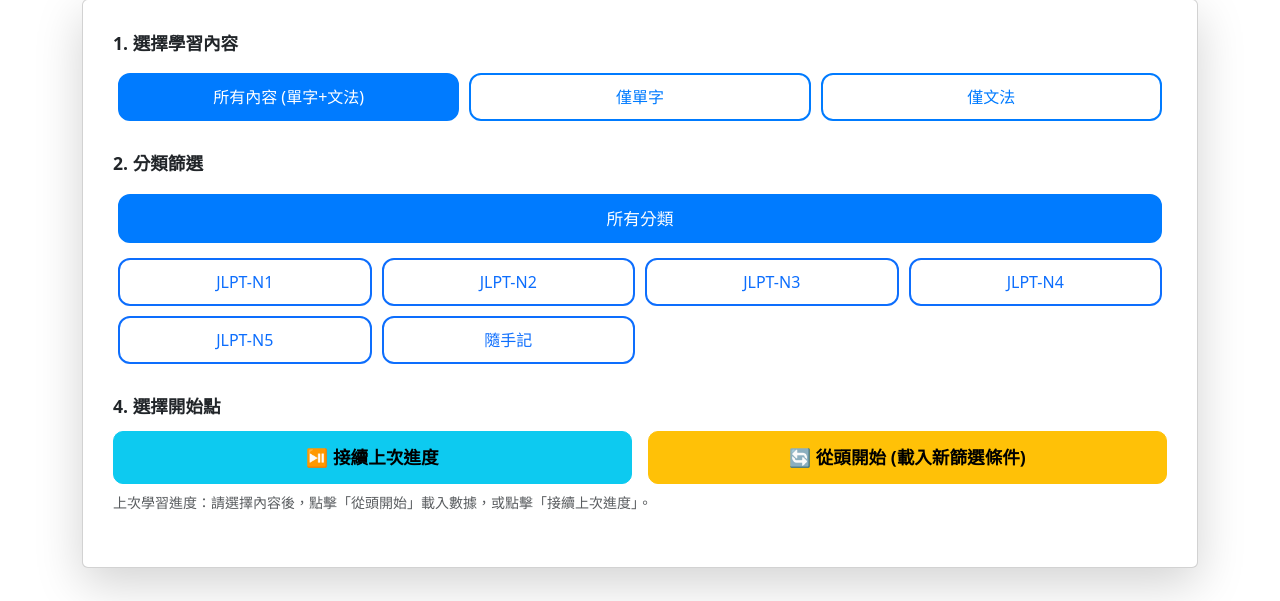
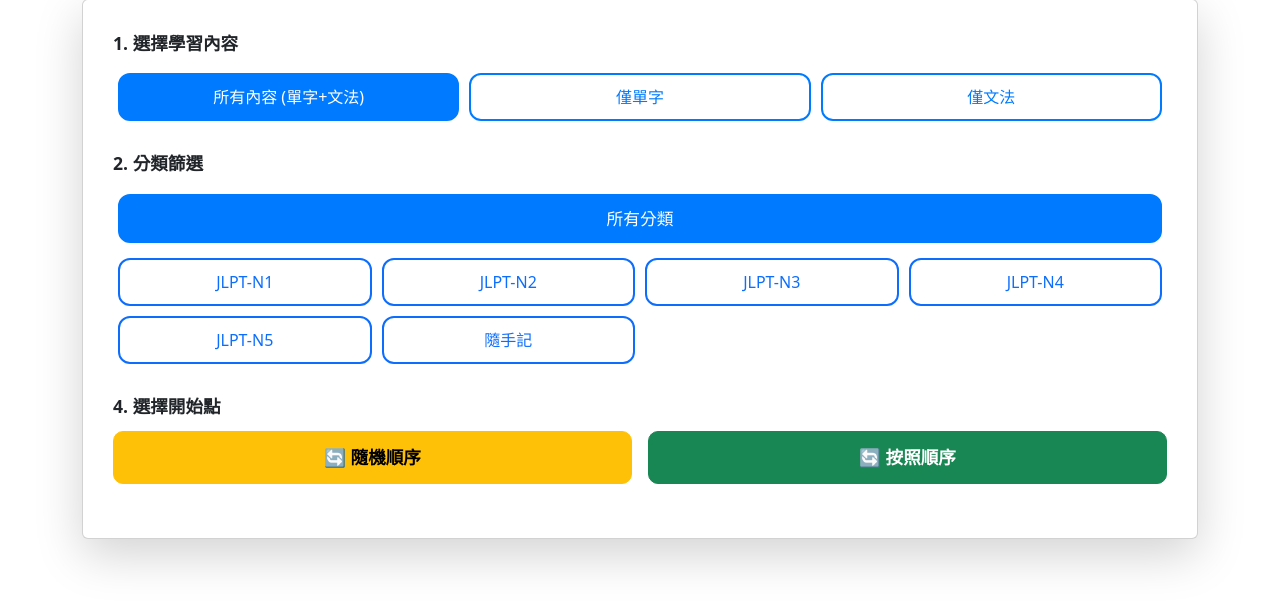
Before and after one commit to MaYu-Yu/jp_note, a Flask app: page /flashcard/select in a window 1280 px wide. Shown: the part 199-800 px from the top of the page. Run offline with Flask 3, Linux system fonts and the light colour scheme; data comes from the database, SQL or seed files in the repository; both versions use the stored data as it was after the commit.

Commit message:
add flashcard_select random button

```diff
--- a/app.py
+++ b/app.py
@@ -1054,6 +1054,7 @@ def api_get_flashcard(index):
     """根據 Session 中的篩選條件和指定索引獲取一整個批次卡片。"""
 
     filters = session.get('last_flashcard_filters')
+    random_sort = session.get('random_sort', False)
     total_count = session.get('flashcard_total_count', 0)
 
     if not filters or index < 0:
@@ -1112,6 +1113,9 @@ def api_get_flashcard(index):
             cards.append(card_dict)
 
         conn.close()
+        if random_sort:
+            random.shuffle(cards)
+
         return jsonify({'success': True, 'cards': cards})
 
     except sqlite3.Error as e:
@@ -1156,7 +1160,7 @@ def update_flashcard_index():
 @app.route('/flashcard/deck')
 def flashcard_deck():
     """API 單字卡顯示區"""
-    action = request.args.get('action', 'resume')
+    action = request.args.get('action')
 
     filters = session.get('last_flashcard_filters', {})
     total_count = session.get('flashcard_total_count', 0)
@@ -1164,12 +1168,13 @@ def flashcard_deck():
         flash('請先在設定頁面載入單字卡內容。', 'warning')
         return redirect(url_for('flashcard_select'))
 
-    current_index = session.get('last_flashcard_index', 0)
+    current_index = 0
+    session['last_flashcard_index'] = 0
 
-    if action == 'start':
-        current_index = 0
-        session['last_flashcard_index'] = 0
-
+    if action == 'random':
+        session['random_sort'] = True
+    else:
+        session['random_sort'] = False
     if total_count > 0:
         if current_index >= total_count:
              current_index = 0
--- a/templates/flashcard_select.html
+++ b/templates/flashcard_select.html
@@ -21,9 +21,11 @@
         .d-flex.flex-wrap button {
             /* 共用基礎樣式 */
             margin: 5px;
-            border-radius: 12px; /* 確保圓潤方形和對稱圓弧 */
+            border-radius: 12px;
+            /* 確保圓潤方形和對稱圓弧 */
             font-weight: 500;
-            padding: 10px 15px; /* 確保圓弧對稱所需的飽滿度 */
+            padding: 10px 15px;
+            /* 確保圓弧對稱所需的飽滿度 */
             min-width: 100px;
             transition: all 0.2s ease-in-out;
             text-align: center;
@@ -39,7 +41,8 @@
 
         /* 2 & 3. 分類和詞性的 "所有" 選項：全寬獨立成行 */
         .all-full-width {
-            width: calc(100% - 10px) !important; /* 佔滿一行並保持邊距 */
+            width: calc(100% - 10px) !important;
+            /* 佔滿一行並保持邊距 */
             margin-bottom: 10px !important;
             flex-grow: 0 !important;
             font-size: 1.05rem;
@@ -59,6 +62,7 @@
             color: white;
             font-weight: bold;
         }
+
         .btn-outline-highlight {
             color: #007bff;
             border-color: #007bff;
@@ -72,6 +76,7 @@
             color: white;
             font-weight: bold;
         }
+
         .btn-outline-success-highlight {
             color: #28a745;
             border-color: #28a745;
@@ -79,7 +84,9 @@
         }
 
         /* 點擊或選中時的視覺效果 */
-        .btn:active, .btn.active, .btn:focus {
+        .btn:active,
+        .btn.active,
+        .btn:focus {
             box-shadow: 0 4px 6px rgba(0, 0, 0, 0.1);
             transform: translateY(-1px);
         }
@@ -99,7 +106,6 @@
             font-weight: bold;
             flex-grow: 1;
         }
-
     </style>
 </head>
 
@@ -163,9 +169,9 @@
 
                             {# 迭代 MASTER_POS_LIST_RAW，但 data-value 傳遞縮寫 #}
                             {% for pos_raw in all_pos %}
-                                {% set pos_abbr = pos_raw.split(' ')[0].strip() %}
-                                <button type="button" class="btn btn-outline-success pos-option"
-                                    data-value="{{ pos_abbr }}">{{ pos_raw }}</button>
+                            {% set pos_abbr = pos_raw.split(' ')[0].strip() %}
+                            <button type="button" class="btn btn-outline-success pos-option"
+                                data-value="{{ pos_abbr }}">{{ pos_raw }}</button>
                             {% endfor %}
                         </div>
                     </div>
@@ -174,13 +180,11 @@
                     <div class="mb-4">
                         <label class="form-label fw-bold">4. 選擇開始點</label>
                         <div class="d-flex gap-3 start-button-group">
-                            <button type="button" class="btn btn-info w-50" onclick="startDeck('resume')">⏯️
-                                接續上次進度</button>
-                            <button type="button" class="btn btn-warning w-50" onclick="startDeck('start')">🔄
-                                從頭開始 (載入新篩選條件)</button>
+                            <button type="button" class="btn btn-warning w-25" onclick="startDeck('random')">🔄
+                                隨機順序</button>
+                            <button type="button" class="btn btn-success w-25" onclick="startDeck('start')">🔄
+                                按照順序</button>
                         </div>
-                        <small class="form-text text-muted mt-2 d-block">上次學習進度：<span
-                                id="last-index-info">正在初始化...</span></small>
                     </div>
                 </form>
             </div>
@@ -305,69 +309,19 @@
             // 初始化時檢查詞性篩選器是否應顯示/隱藏
             togglePosFilter();
 
-            document.getElementById('last-index-info').innerText = "請選擇內容後，點擊「從頭開始」載入數據，或點擊「接續上次進度」。";
         });
 
         // 函數：啟動單字卡頁面
         async function startDeck(action) {
 
-            if (action === 'resume') {
-                window.location.href = `{{ url_for('flashcard_deck') }}?action=resume`;
-                return;
-            }
-
-            const dataLoaded = await loadAndCheckData();
-
-            if (!dataLoaded) {
+            if (action === 'random') {
+                window.location.href = `{{ url_for('flashcard_deck') }}?action=random`;
                 return;
             }
 
             window.location.href = `{{ url_for('flashcard_deck') }}?action=start`;
         }
 
-        // 函數：加載數據並檢查上次進度，成功後將單字卡數據存入 Session
-        async function loadAndCheckData() {
-            const formData = new FormData(document.getElementById('flashcard-form'));
-            const data = Object.fromEntries(formData.entries());
-
-            if (data.data_type !== 'vocab') {
-                data.pos_filter = 'all';
-            }
-
-            const lastIndexInfoElement = document.getElementById('last-index-info');
-            lastIndexInfoElement.innerText = "⏳ 正在載入數據，請稍候...";
-
-            try {
-                const response = await fetch("{{ url_for('flashcard_data') }}", {
-                    method: 'POST',
-                    headers: { 'Content-Type': 'application/json' },
-                    body: JSON.stringify(data)
-                });
-
-                if (!response.ok) {
-                    throw new Error(`HTTP error! status: ${response.status}`);
-                }
-
-                const result = await response.json();
-
-                if (result.success && result.count > 0) {
-                    lastIndexInfoElement.innerText =
-                        `✅ 數據載入成功！共 ${result.count} 筆。上次背到第 ${result.last_index + 1} 筆。`;
-                    return true;
-                } else if (result.count === 0) {
-                    lastIndexInfoElement.innerText = "❌ 清單中沒有符合條件的數據！請調整篩選條件。";
-                    alert("清單中沒有符合條件的數據！請調整篩選條件。");
-                    return false;
-                } else {
-                    lastIndexInfoElement.innerText = "❌ 數據加載失敗，請檢查後端日誌。";
-                    return false;
-                }
-            } catch (error) {
-                console.error('數據加載錯誤:', error);
-                lastIndexInfoElement.innerText = "❌ 網絡或伺服器錯誤，數據加載失敗。";
-                return false;
-            }
-        }
     </script>
 </body>
 
```
Also changed, not shown: jp_db.db.
